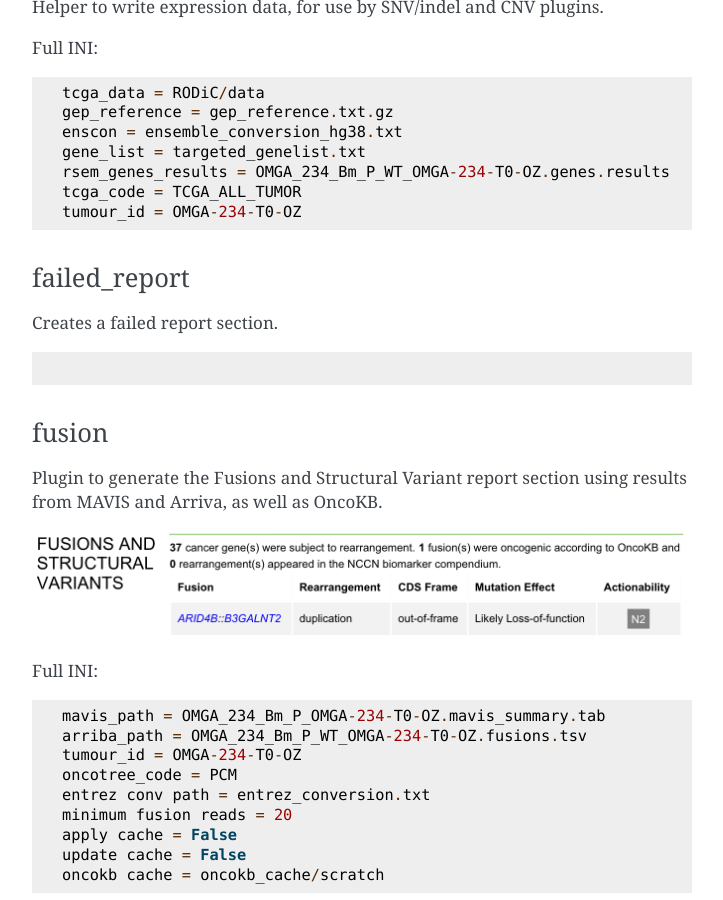
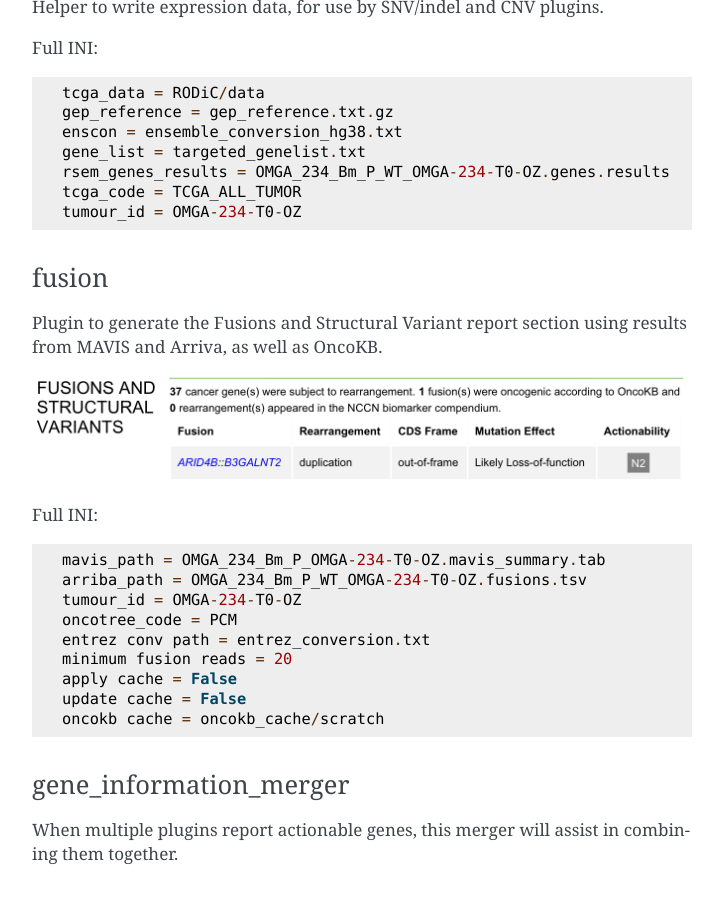
Before and after one commit to oicr-gsi/djerba, a Sphinx documentation site: the page built from doc/modules.md, in a window 1280 px wide and 900 px high, scrolled down 2905 px. Shown: the whole window, without its empty margins (388-1111 px from the left). Built offline with Sphinx 7.4.7, drawn with Linux system fonts in a browser that asks for light colours.

Commit message:
Removed failed_report plugin

````diff
--- a/doc/modules.md
+++ b/doc/modules.md
@@ -102,14 +102,6 @@ gene_list = targeted_genelist.txt
 rsem_genes_results = OMGA_234_Bm_P_WT_OMGA-234-T0-OZ.genes.results
 tcga_code = TCGA_ALL_TUMOR
 tumour_id = OMGA-234-T0-OZ
-```
-
-### failed_report
-
-Creates a failed report section.
-
-```
-
 ```
 
 ### fusion
````
